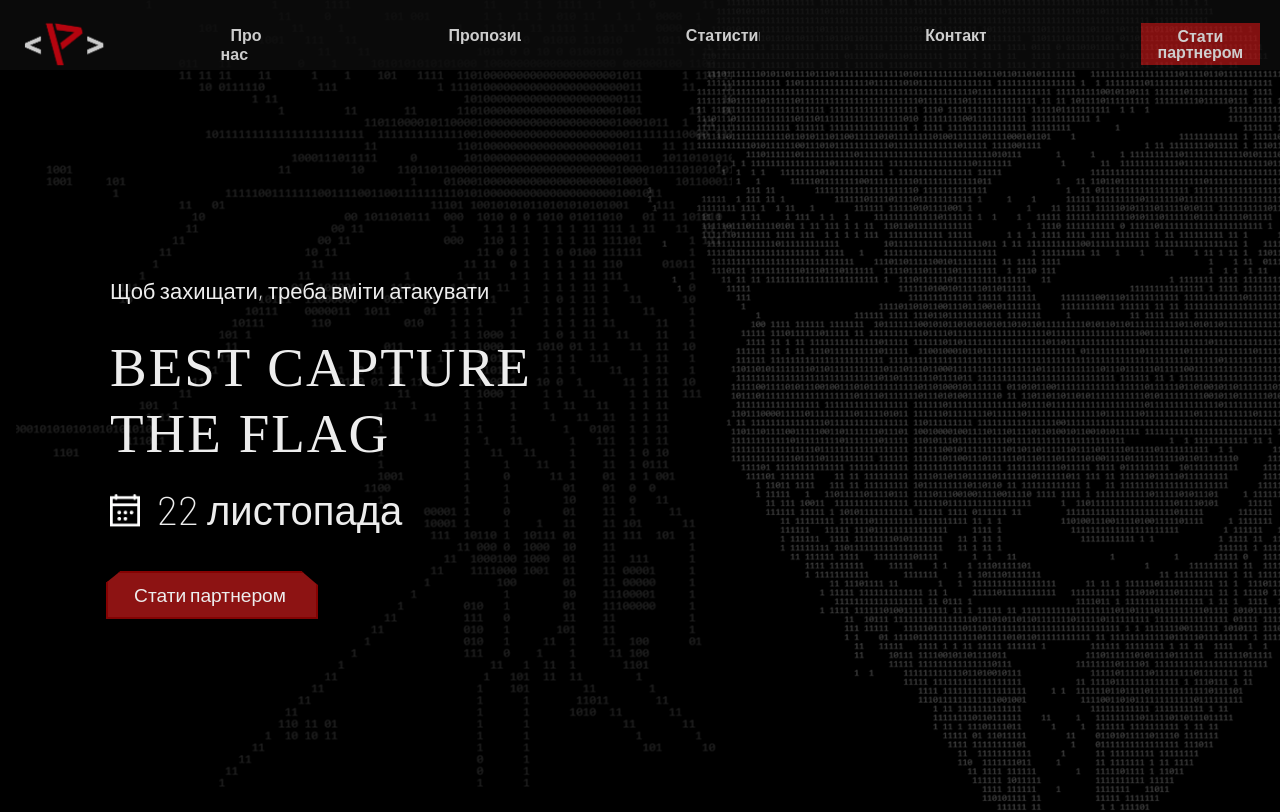
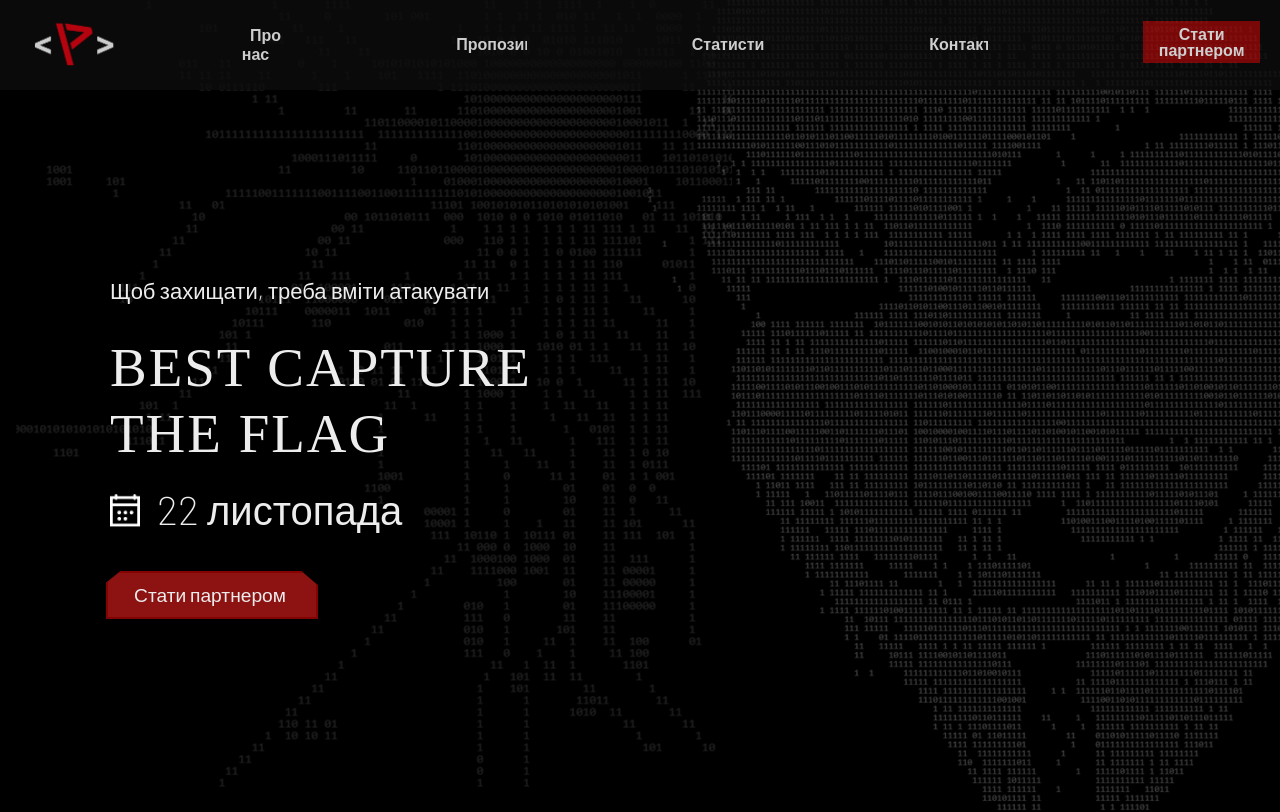
Before and after one commit to yasinochka/ctf-2025-partnership, a Next.js app: page / in a window 1280 px wide. Shown: the top 812 px of the page. Built offline with nearby package versions, Linux system fonts and the light colour scheme; a web font is replaced by a local one.

Commit message:
fixed navbar

```diff
--- a/src/app/Navbar.css
+++ b/src/app/Navbar.css
@@ -9,16 +9,15 @@
   width: 100%;
   z-index: 1000;
   opacity: 0.8;
-  height: 70px;
+  height: 90px;
   overflow-y: hidden;
-  overscroll-behavior: none
 }
 
 .container {
   display: flex;
   justify-content: space-between;
   align-items: center;
-  max-width: 1440px;
+  max-height: 300px;
   margin: 0 auto;
   padding: 10px 20px;
 }
@@ -29,6 +28,7 @@
   align-items: center;
   width: 120px;
   height: 67px;
+  margin-left: 10px;
 }
 
 .logo-icon {
@@ -70,6 +70,10 @@
   align-items: center;
 }
 
+.nav-links li{
+  overflow-y: hidden;
+  text-align: center;
+}
 .nav-links li a {
   color: #fff;
   text-decoration: none;
@@ -77,34 +81,14 @@
   position: relative;
   transition: color 0.3s ease;
   line-height: 1;
-  overflow-x: visible;
-  overflow-y: visible;
   z-index: 1;
-  overscroll-behavior: none
 }
 
-.nav-links li a:not(.partner-button)::after {
-  content: '';
-  position: absolute;
-  width: 0;
-  height: 2px;
-  bottom: -2px;
-  left: 50%;
-  background-color: #dc2626;
-  transition: width 0.3s ease, left 0.3s ease;
-  overflow-x: visible;
-  overflow-y: visible;
-  z-index: 1;
-}
 
 .nav-links li a:not(.partner-button):hover {
   color: #dc2626;
 }
 
-.nav-links li a:not(.partner-button):hover::after {
-  width: 100%;
-  left: 0;
-}
 
 .partner-button {
   display: inline-block;
@@ -116,10 +100,7 @@
   transition: transform 0.5s cubic-bezier(0.25, 0.46, 0.45, 0.94);
   transform: scale(1);
   z-index: 100;
-}
-
-.partner-button:hover {
-  transform: scale(1.03);
+  overflow-y: hidden;
 }
 
 .partner-button::before {
@@ -129,7 +110,7 @@
   left: -4px;
   width: calc(100% + 8px);
   height: calc(100% + 4px);
-  background-color: #a21616df;
+  background-color: #940909df;
   border: 2px solid #850202;
   z-index: -1;
   transition: transform 0.3s cubic-bezier(0.25, 0.46, 0.45, 0.94),
```
